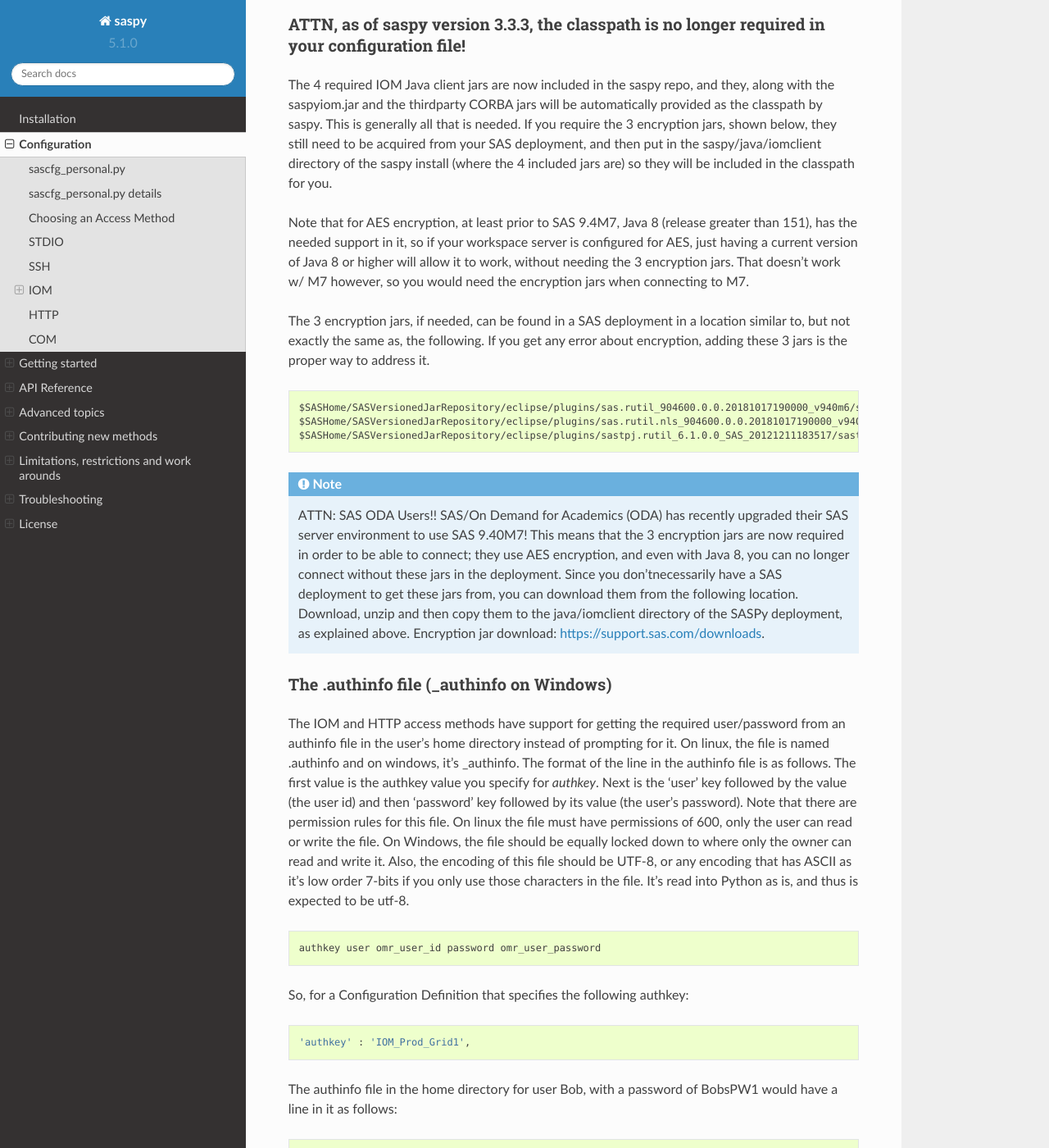
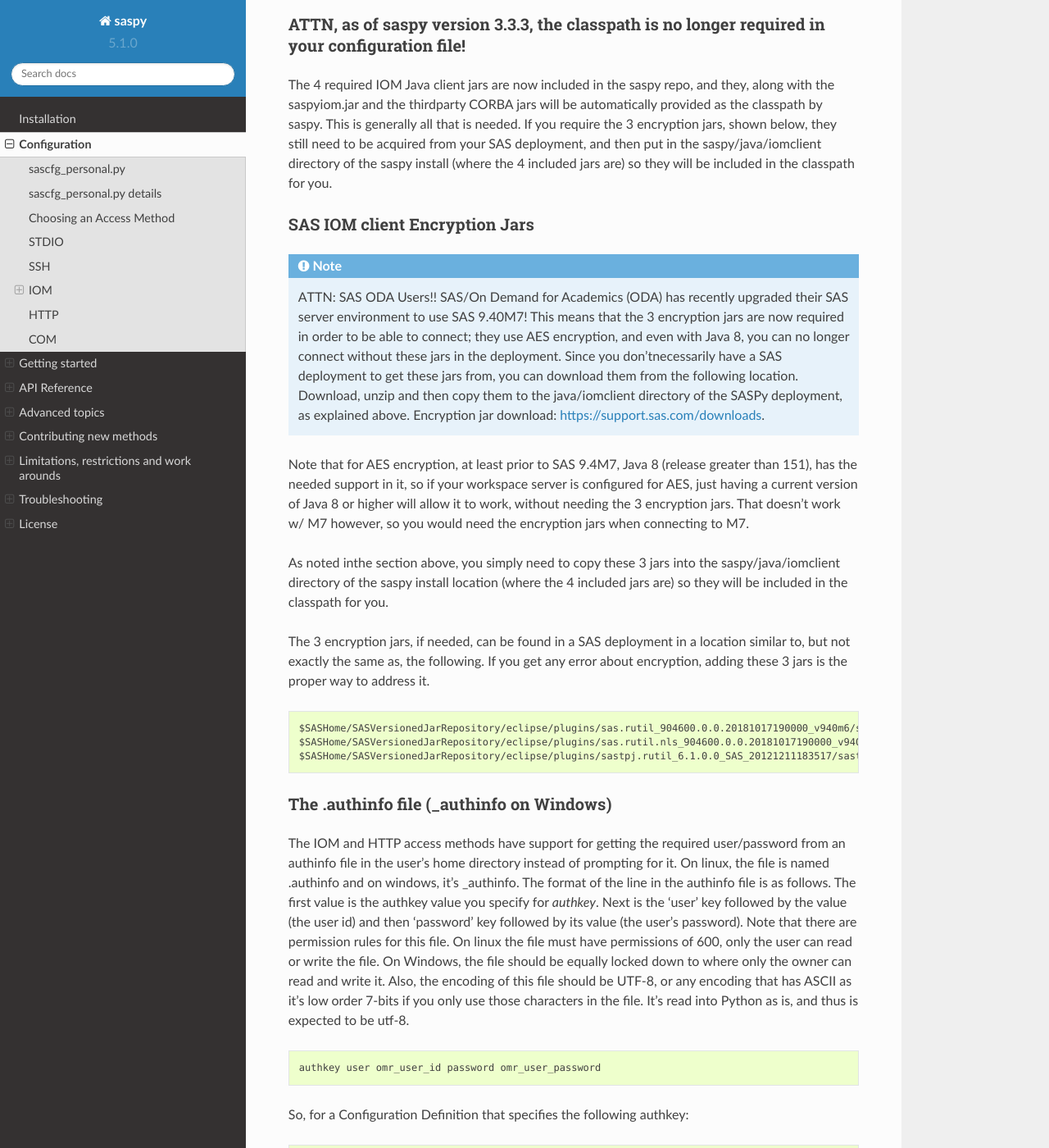
Before and after one commit to sassoftware/saspy, a Sphinx documentation site: the page built from saspy/doc/source/configuration.rst, in a window 1280 px wide and 1400 px high, scrolled down 12118 px. Shown: the whole window at 82% size. Built offline with Sphinx 7.4.7 and the Read the Docs theme 2.0.0, drawn with Linux system fonts in a browser that asks for light colours.

Commit message:
separate encryption jar doc from classpath doc, to be more clear

```diff
--- a/saspy/doc/source/configuration.rst
+++ b/saspy/doc/source/configuration.rst
@@ -573,10 +573,25 @@
 put in the saspy/java/iomclient directory of the saspy install (where the 4 included jars are) so they will be included
 in the classpath for you.
 
+
+SAS IOM client Encryption Jars
+~~~~~~~~~~~~~~~~~~~~~~~~~~~~~~
+
+.. note:: ATTN: SAS ODA Users!! SAS/On Demand for Academics (ODA) has recently upgraded their SAS server environment to use SAS 9.40M7!
+          This means that the 3 encryption jars are now required in order to be able to connect; they use AES encryption, and even with Java 8,
+          you can no longer connect without these jars in the deployment. Since you don'tnecessarily have a SAS deployment to get these
+          jars from, you can download them from the following location. Download, unzip and then copy them to the java/iomclient directory
+          of the SASPy deployment, as explained above.
+          Encryption jar download: `https://support.sas.com/downloads <https://support.sas.com/downloads/package.htm?pid=2494>`_.
+
+
 Note that for AES encryption, at least prior to SAS 9.4M7, Java 8 (release greater than 151), has the needed
 support in it, so if your workspace server is configured for AES, just having a current version of Java 8 or
 higher will allow it to work, without needing the 3 encryption jars. That doesn't work w/ M7 however, so you
 would need the encryption jars when connecting to M7.
+
+As noted inthe section above, you simply need to copy these 3 jars into the saspy/java/iomclient directory of the saspy install
+location (where the 4 included jars are) so they will be included in the classpath for you.
 
 The 3 encryption jars, if needed, can be found in a SAS deployment in a location similar to, but not exactly the
 same as, the following. If you get any error about encryption, adding these 3 jars is the proper way to address it.
```
Also changed, not shown: other parts of saspy/doc/source/configuration.rst (+0 -8 lines).
